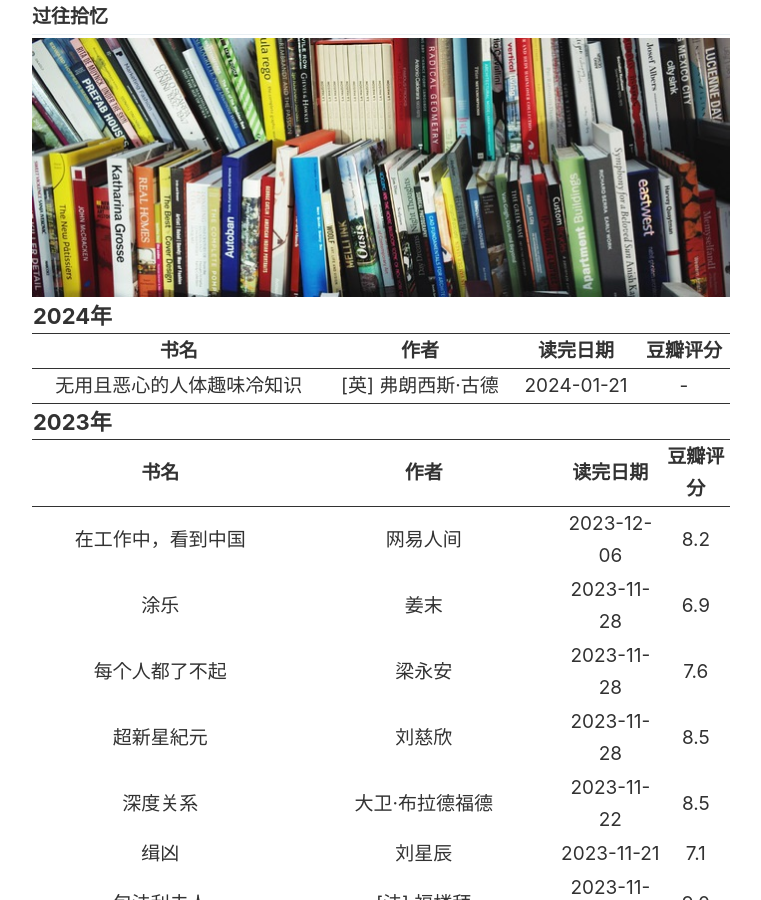
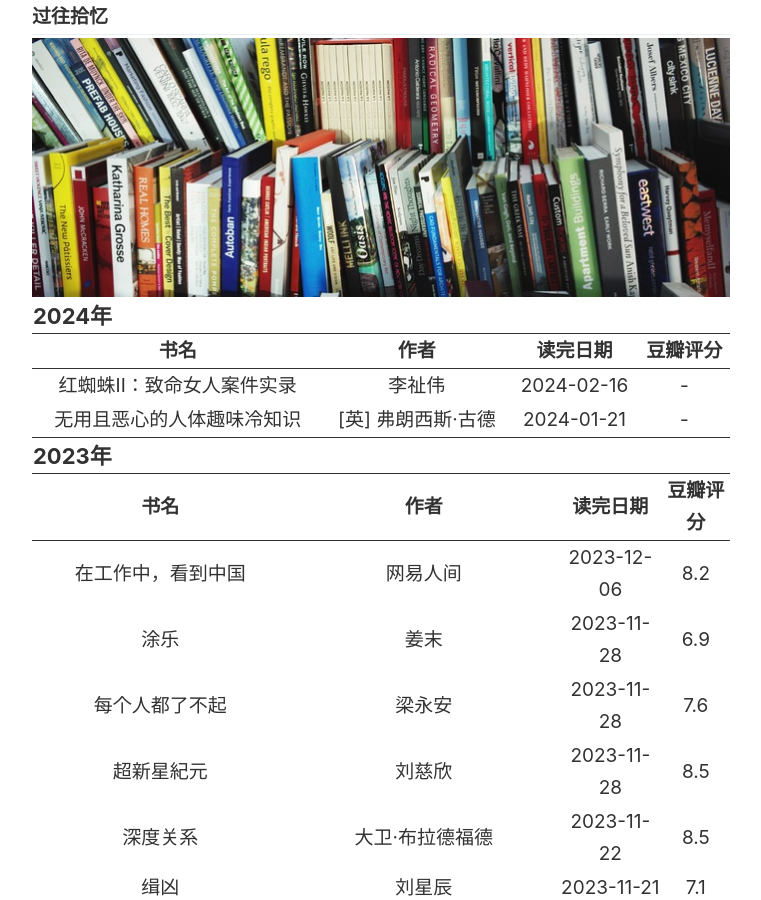
Before and after one commit to SWHL/SWHL.github.io, a Jekyll site: the page built from _pages/books.md, in a window 1280 px wide and 900 px high. Shown: the whole window, without its empty margins (259-1020 px from the left). Built offline with Jekyll 4.4.1, drawn with Linux system fonts in a browser that asks for light colours.

Commit message:
Update docs

```diff
--- a/_pages/books.md
+++ b/_pages/books.md
@@ -16,6 +16,12 @@ image: "./images/pages/books.jpg"
         </tr>
 　　</thead>
     <tbody>
+    　　<tr>
+    　　　　　<td><a href="" target="_blank">红蜘蛛II：致命女人案件实录</a></td>
+    　　　　　<td>李祉伟</td>
+    　　　　　<td>2024-02-16</td>
+    　　　　　<td>-</td>
+    　　</tr>
     　　<tr>
     　　　　　<td><a href="" target="_blank">无用且恶心的人体趣味冷知识</a></td>
     　　　　　<td>[英] 弗朗西斯·古德</td>
```
Also changed, not shown: _pages/videos.md (+5 -0 lines).
